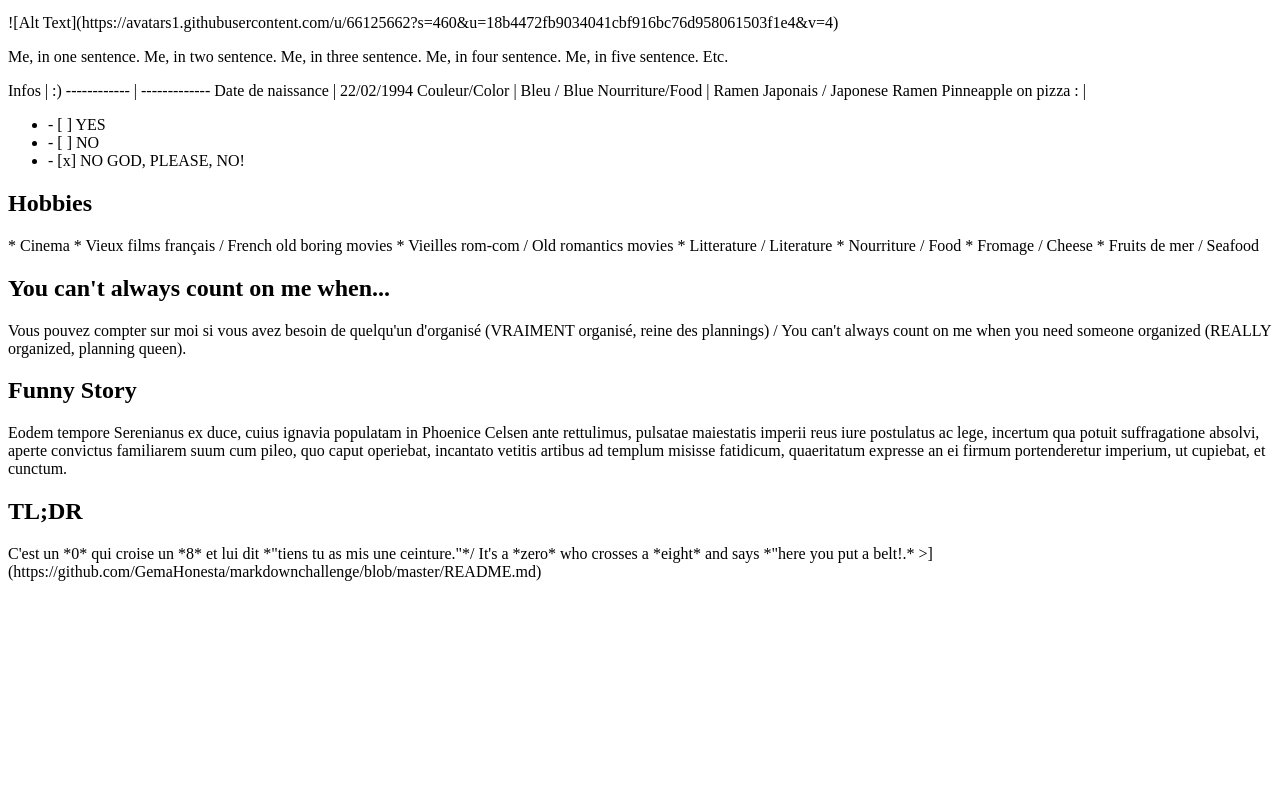
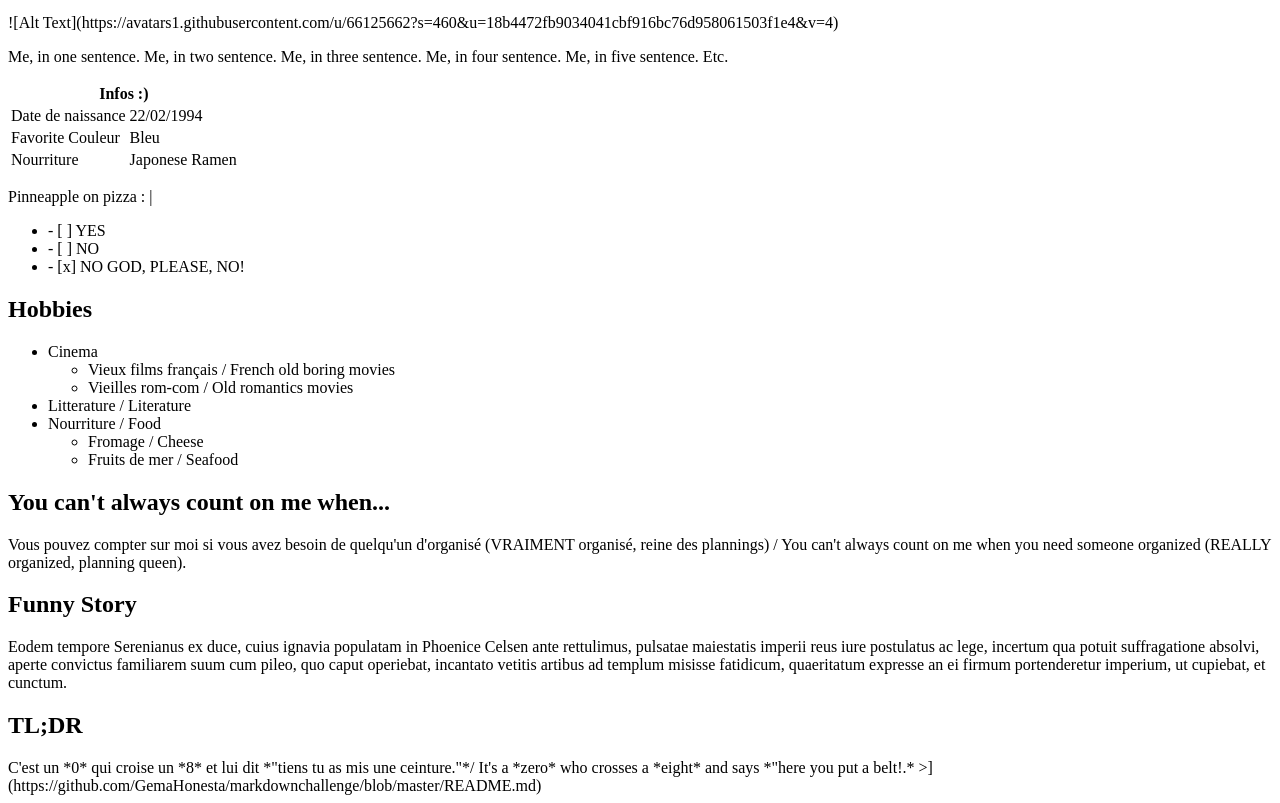
Before and after one commit to EvaMlg/markdown-warmup-html, a plain HTML site: page README.html in a window 1280 px wide. Shown: the part 118-921 px from the top of the page. Before the commit the page ends 800 px from the top, so only its background shows below. Drawn offline with Linux system fonts and the light colour scheme.

Commit message:
Update README.html

```diff
--- a/README.html
+++ b/README.html
@@ -1,27 +1,60 @@
 <!DOCTYPE html>
+<link rel="stylesheet" type="text/css" href="style.css">
+
 <html>
   <head>
     <title>Ma presentation</title>
   </head>
+
+
+
   <body>
    <h1> Eva Maréchal </h1>
-   <p><i> Imagination is a powerful agent for creating, as it were, a second nature out of the material supplied to it by actual nature.—  Emmanuel Kant — From [Random Quote Generator](https://miniwebtool.com/random-quote-generator/)</i></p>
+   <p class=textdefaut><i> Imagination is a powerful agent for creating, as it were, a second nature out of the material supplied to it by actual nature.—  Emmanuel Kant — From [Random Quote Generator](https://miniwebtool.com/random-quote-generator/)</i></p>
     ![Alt Text](https://avatars1.githubusercontent.com/u/66125662?s=460&u=18b4472fb9034041cbf916bc76d958061503f1e4&v=4)
    <p> Me, in one sentence. Me, in two sentence. Me, in three sentence. Me, in four sentence. Me, in five sentence. Etc. </p>
-  <p> Infos | :)
------------- | -------------
-Date de naissance | 22/02/1994
-Couleur/Color | Bleu / Blue
-Nourriture/Food | Ramen Japonais / Japonese Ramen
-Pinneapple on pizza : | <ul><li>- [ ] YES </li><li>- [ ] NO </li><li>- [x] NO GOD, PLEASE, NO!</li></ul></p>
+  <p>
+    <table>
+        <thead>
+            <tr>
+                <th colspan="2">Infos :)</th>
+            </tr>
+        </thead>
+        <tbody>
+            <tr>
+                <td>Date de naissance</td>
+                <td>22/02/1994</td>
+            </tr>
+          </thead>
+          <tr>
+              <td>Favorite Couleur</td>
+              <td>Bleu</td>
+          </tr>
+          </thead>
+          <thead>
+          <tr>
+              <td>Nourriture</td>
+              <td>Japonese Ramen</td>
+          </tr>
+          </thead>
+        </tbody>
+    </table>
+
+<p>Pinneapple on pizza : | <ul><li>- [ ] YES </li><li>- [ ] NO </li><li>- [x] NO GOD, PLEASE, NO!</li></ul></p>
 <h2> Hobbies </h2>
-* Cinema
-  * Vieux films français / French old boring movies
-  * Vieilles rom-com / Old romantics movies
-* Litterature / Literature
-* Nourriture / Food
-  * Fromage / Cheese
-  * Fruits de mer / Seafood
+<ul>
+  <li>Cinema </li>
+  <ul>
+  <li> Vieux films français / French old boring movies</li>
+  <li> Vieilles rom-com / Old romantics movies</li>
+</ul>
+<li>Litterature / Literature</li>
+<li> Nourriture / Food</li>
+  <ul>
+  <li>Fromage / Cheese</li>
+  <li> Fruits de mer / Seafood</li>
+   </ul>
+ </ul>
 <h2> You can't always count on me when... </h2>
 Vous pouvez compter sur moi si vous avez besoin de quelqu'un d'organisé (VRAIMENT organisé, reine des plannings) / You can't always count on me when you need someone organized (REALLY organized, planning queen).
 <h2> Funny Story </h2>
```
